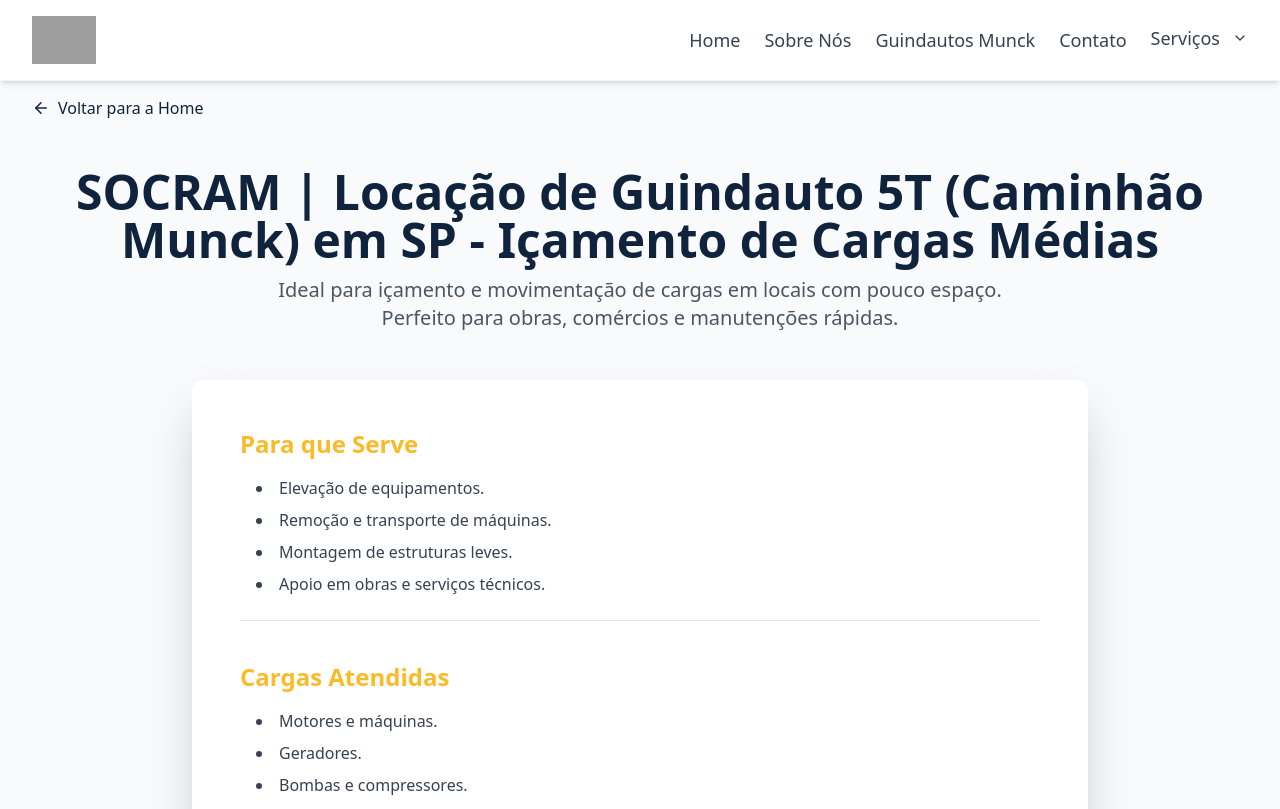
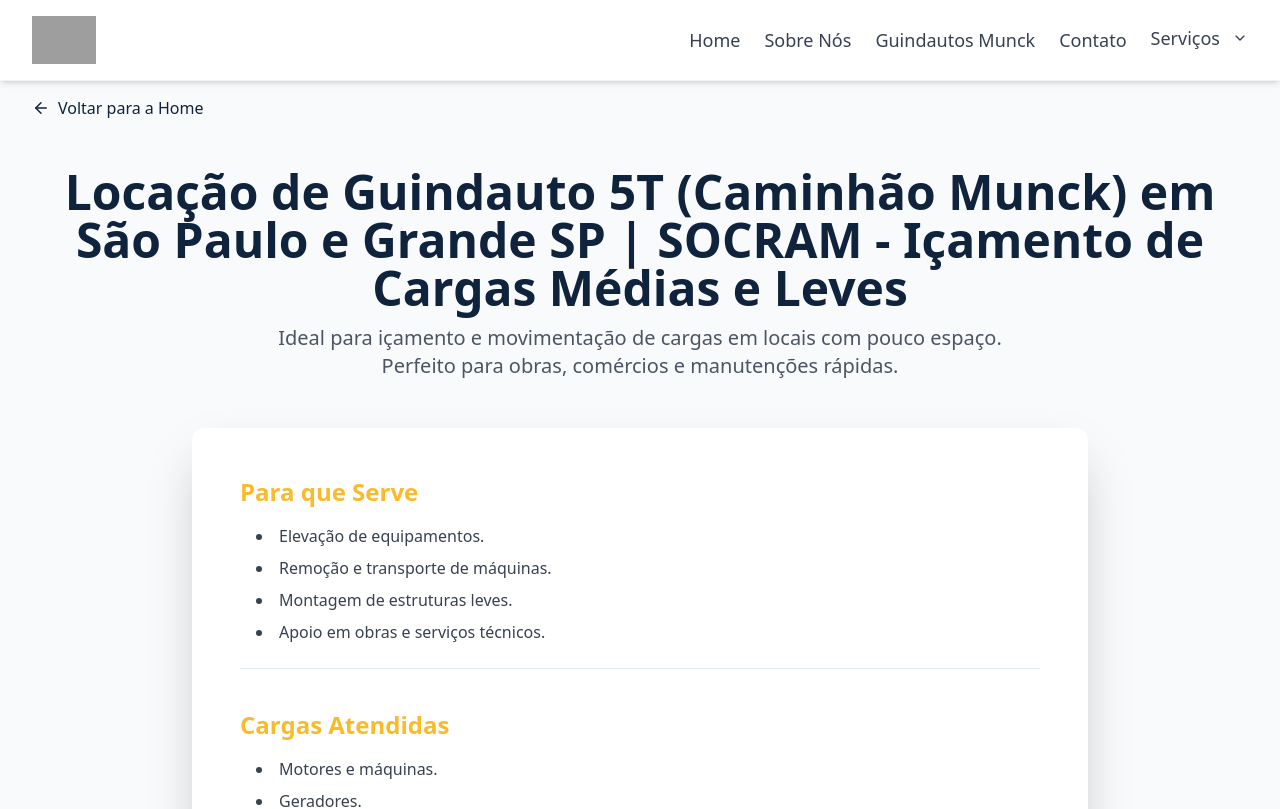
Before and after one commit to cleitonSam/socram, a React (Vite) app: page /guindauto-5t in a window 1280 px wide. Shown: the top 809 px of the page. Built offline with nearby package versions, Linux system fonts and the light colour scheme; grey boxes are pictures that could not be loaded.

Commit message:
[dyad] wrote 1 file(s)

```diff
--- a/src/pages/Guindauto5T.tsx
+++ b/src/pages/Guindauto5T.tsx
@@ -4,11 +4,11 @@ import { Link } from "react-router-dom";
 
 const Guindauto5T: React.FC = () => {
   const pageData = {
-    pageTitle: "SOCRAM | Locação de Guindauto 5T (Caminhão Munck) em SP - Içamento de Cargas Médias",
+    pageTitle: "Locação de Guindauto 5T (Caminhão Munck) em São Paulo e Grande SP | SOCRAM - Içamento de Cargas Médias e Leves",
     pageSubtitle: "Ideal para içamento e movimentação de cargas em locais com pouco espaço. Perfeito para obras, comércios e manutenções rápidas.",
     whatsappText: "Olá! Gostaria de solicitar um orçamento para a locação do Guindauto 5 Toneladas.",
     eventLabel: "Guindauto 5T Page CTA",
-    metaDescription: "SOCRAM: Especialistas em locação de guindauto de 5 toneladas (Caminhão Munck) para içamento e movimentação de cargas médias e leves em São Paulo e Grande SP. Oferecemos agilidade, segurança e operador qualificado para sua obra ou projeto.",
+    metaDescription: "SOCRAM: Líder em locação de guindauto 5 toneladas (Caminhão Munck) em São Paulo e Grande SP. Serviços de içamento e movimentação de cargas médias e leves com agilidade, segurança e operador qualificado para sua obra, comércio ou projeto.",
     sections: [
       {
         title: "Para que Serve",
```
